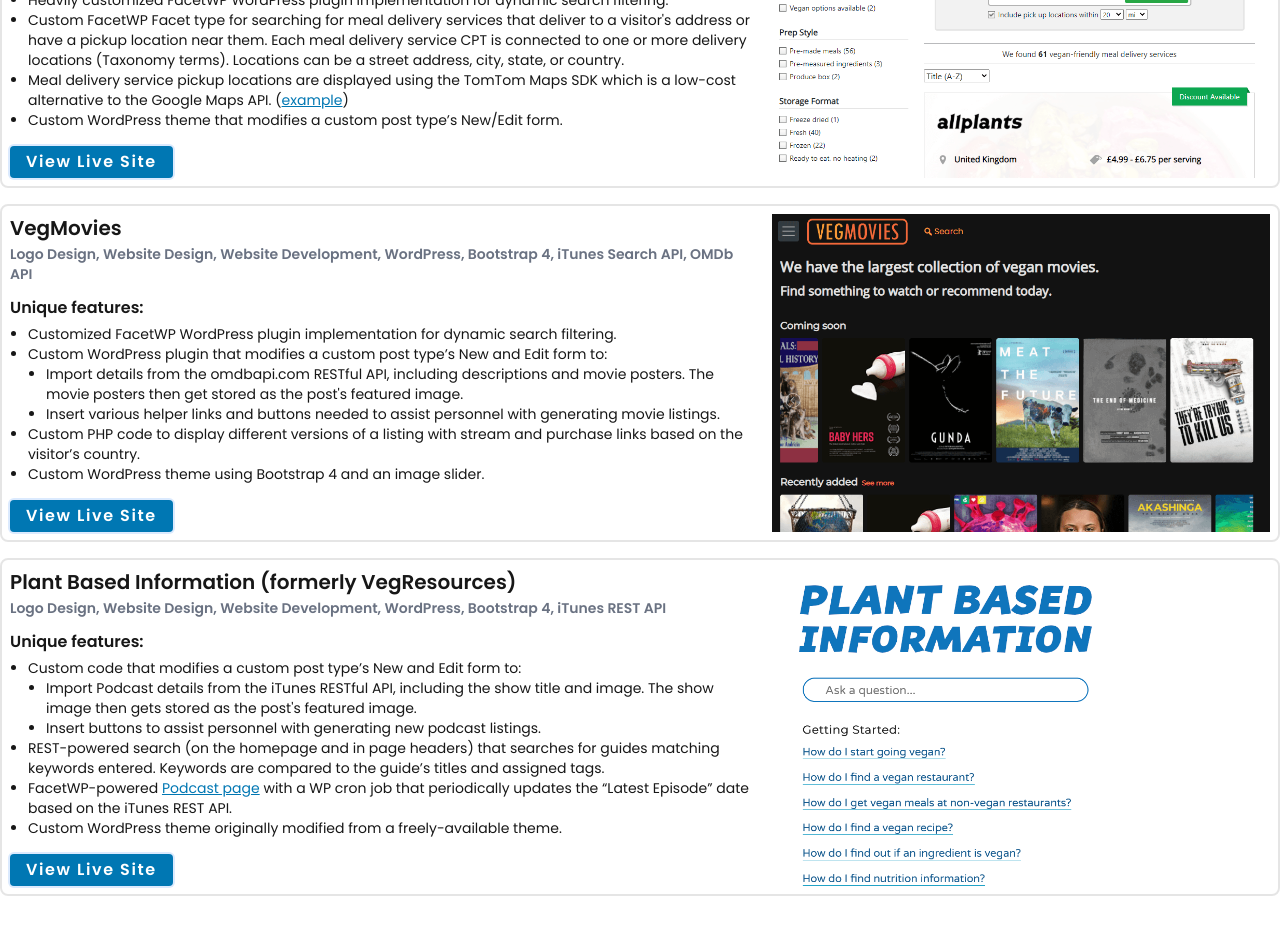
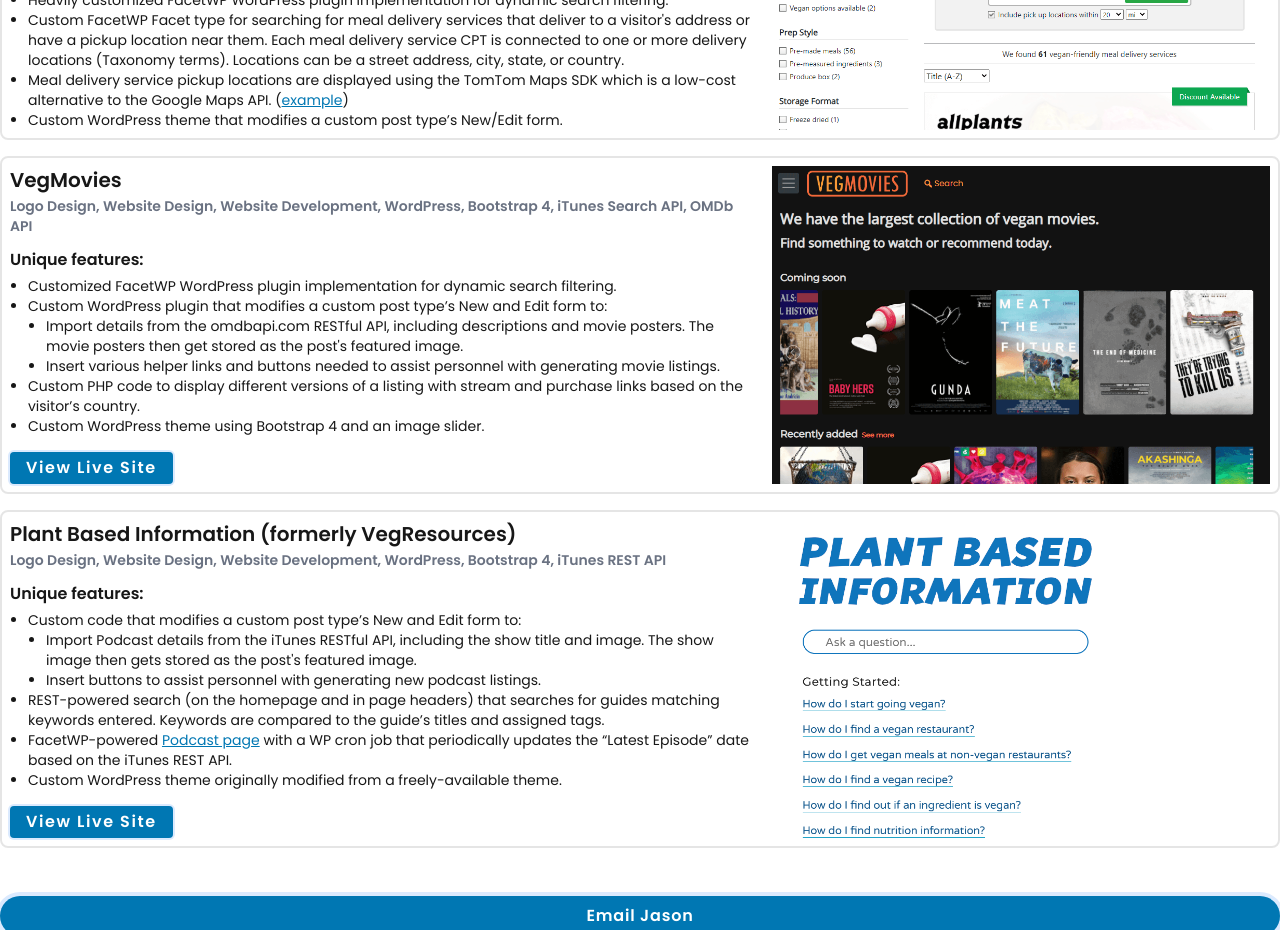
Before and after one commit to jruns/jruns.github.io, a Next.js app: page / in a window 1280 px wide. Shown: the part 1180-2110 px from the top of the page. Built offline with nearby package versions, Linux system fonts and the light colour scheme; a web font is replaced by a local one.

Commit message:
Remove VegMealDelivery live link

```diff
--- a/src/app/page.tsx
+++ b/src/app/page.tsx
@@ -59,9 +59,6 @@
                         <li>Meal delivery service pickup locations are displayed using the TomTom Maps SDK which is a low-cost alternative to the Google Maps API. (<a href="https://www.vegmealdelivery.com/service/natures-plate/" target="_blank" className="text-buttons underline">example</a>)</li>
                         <li>Custom WordPress theme that modifies a custom post type’s New/Edit form.</li>
                     </ul>
-                    <div className="flex pt-4">
-                        <a href="https://www.vegmealdelivery.com/" className="bg-buttons text-white font-semibold tracking-widest rounded-sm ring-2 ring-blue-100 py-1 px-4 w-full sm:w-auto text-center sm:text-left" target="_blank" title="VegMealDelivery Live Site">View Live Site</a>
-                    </div>
                 </div>
                 <div className="h-36 sm:h-auto sm:w-2/5 mb-4 sm:mb-0 bg-no-repeat bg-cover" style={{backgroundImage: "url('./images/portfolio_vegmealdelivery.png')"}} aria-hidden="true"></div>
             </div>
```
